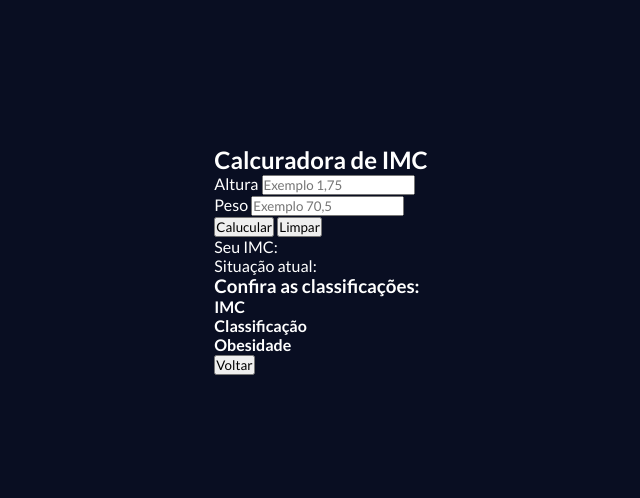
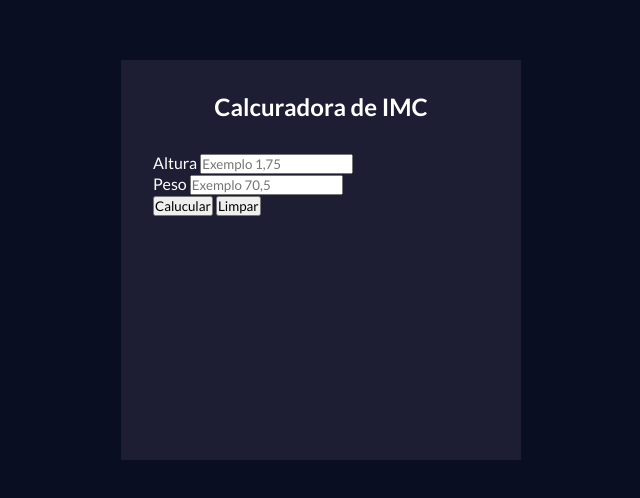
Before and after one commit to ricantony6/calculadora-imc, a plain HTML site: page index.html in a window 1280 px wide. Shown: the part 140-638 px from the top of the page, without its empty margins (319-959 px from the left). Drawn offline with Linux system fonts and the light colour scheme.

Commit message:
estilizando container

```diff
--- a/index.html
+++ b/index.html
@@ -31,7 +31,7 @@
                 </div>
             </form>
         </div>
-        <div id="result-container">
+        <div id="result-container" class="hide">
             <p id="imc-number">Seu IMC: <span></span></p>
             <p id="imc-info">Situação atual: <span></span></p>
             <h3>Confira as classificações:</h3>
--- a/style.css
+++ b/style.css
@@ -13,3 +13,32 @@ body {
     min-height: 100vh;
     color: #fff;
 }
+
+.hide {
+    display: none !important;
+}
+
+.container {
+    min-width: 400px;
+    min-height: 400px;
+    background-color: #1d1e33;
+    padding: 2rem;
+}
+/*IMC-form*/
+
+#calc-container h2 {
+    text-align: center;
+    margin-bottom: 2rem;
+}
+
+.form-inputs {
+    display: flex;
+    flex-direction: column;
+    justify-content: space-between;
+}
+
+.form-controls {
+    display: flex;
+    flex-direction: column;
+    flex: 1;
+}
```
